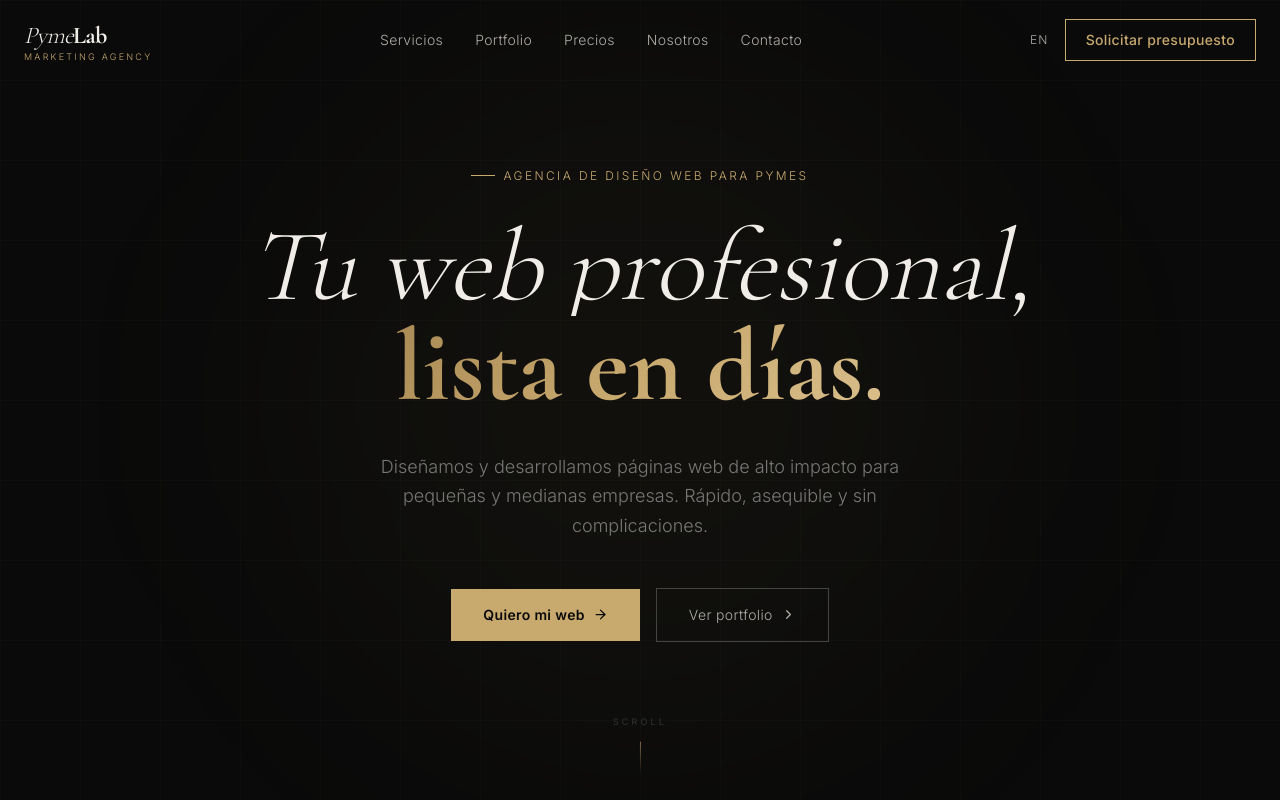
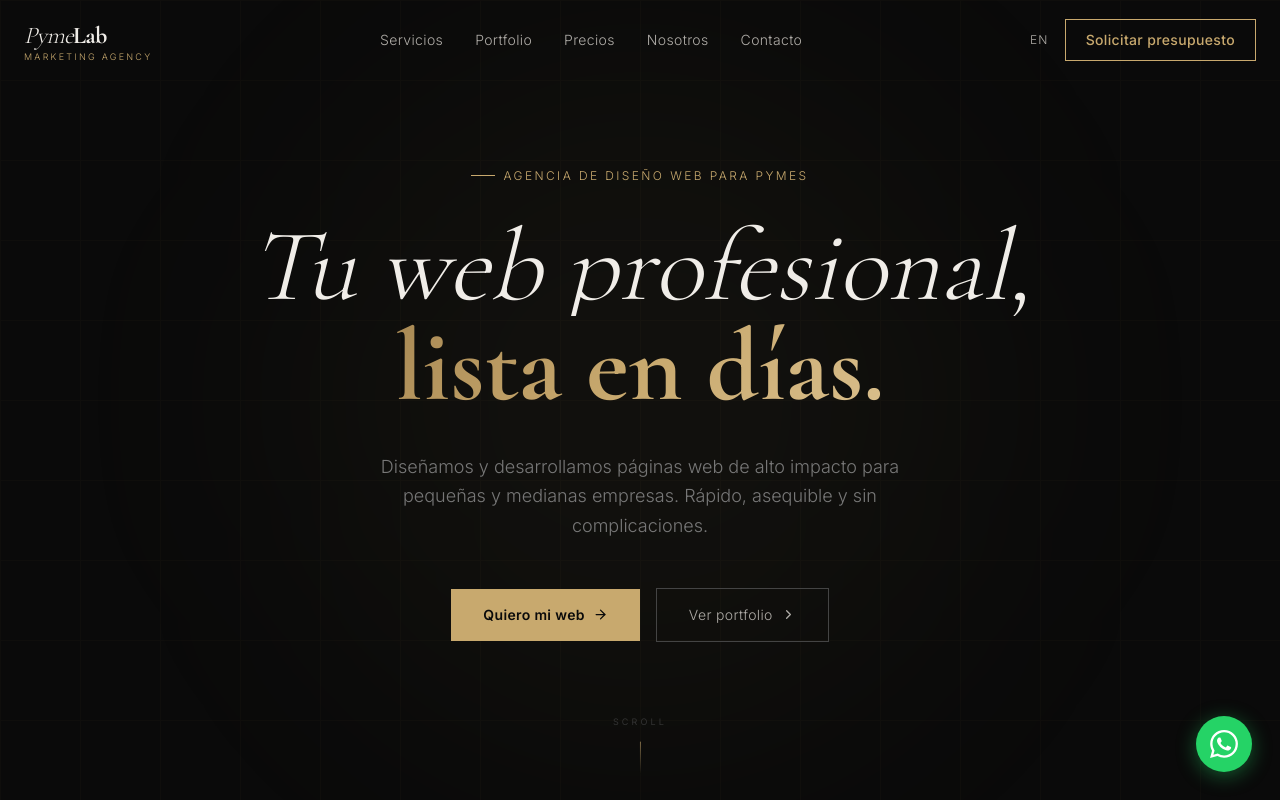
Before and after one commit to montoyaunaimr-dot/pymelabweb, a Next.js app in the folder Desktop/pymelab/pymelab-web/: page / in a window 1280 px wide. Shown: the top 800 px of the page. Built offline with nearby package versions, Linux system fonts and the light colour scheme.

Commit message:
Add floating WhatsApp button to all pages

```diff
--- a/Desktop/pymelab/pymelab-web/app/layout.tsx
+++ b/Desktop/pymelab/pymelab-web/app/layout.tsx
@@ -5,6 +5,7 @@
 import { LanguageProvider } from '@/context/LanguageContext'
 import Navbar from '@/components/Navbar'
 import Footer from '@/components/Footer'
+import WhatsAppButton from '@/components/WhatsAppButton'
 
 const cormorant = Cormorant_Garamond({
   subsets: ['latin'],
@@ -150,6 +151,7 @@
           <Navbar />
           <main>{children}</main>
           <Footer />
+          <WhatsAppButton />
         </LanguageProvider>
       </body>
     </html>
--- /dev/null
+++ b/Desktop/pymelab/pymelab-web/components/WhatsAppButton.tsx
@@ -0,0 +1,46 @@
+'use client'
+
+export default function WhatsAppButton() {
+  const phone   = '34618805348'
+  const message = encodeURIComponent('Hola, me interesa información sobre vuestros servicios web.')
+  const url     = `https://wa.me/${phone}?text=${message}`
+
+  return (
+    <a
+      href={url}
+      target="_blank"
+      rel="noopener noreferrer"
+      aria-label="Contactar por WhatsApp"
+      style={{
+        position:        'fixed',
+        bottom:          '28px',
+        right:           '28px',
+        zIndex:          9999,
+        width:           '56px',
+        height:          '56px',
+        borderRadius:    '50%',
+        background:      '#25D366',
+        display:         'flex',
+        alignItems:      'center',
+        justifyContent:  'center',
+        boxShadow:       '0 4px 20px rgba(37,211,102,0.4)',
+        transition:      'transform 0.2s ease, box-shadow 0.2s ease',
+      }}
+      onMouseEnter={e => {
+        const el = e.currentTarget as HTMLElement
+        el.style.transform  = 'scale(1.1)'
+        el.style.boxShadow  = '0 6px 28px rgba(37,211,102,0.55)'
+      }}
+      onMouseLeave={e => {
+        const el = e.currentTarget as HTMLElement
+        el.style.transform  = 'scale(1)'
+        el.style.boxShadow  = '0 4px 20px rgba(37,211,102,0.4)'
+      }}
+    >
+      {/* WhatsApp SVG icon */}
+      <svg width="28" height="28" viewBox="0 0 24 24" fill="white" xmlns="http://www.w3.org/2000/svg">
+        <path d="M17.472 14.382c-.297-.149-1.758-.867-2.03-.967-.273-.099-.471-.148-.67.15-.197.297-.767.966-.94 1.164-.173.199-.347.223-.644.075-.297-.15-1.255-.463-2.39-1.475-.883-.788-1.48-1.761-1.653-2.059-.173-.297-.018-.458.13-.606.134-.133.298-.347.446-.52.149-.174.198-.298.298-.497.099-.198.05-.371-.025-.52-.075-.149-.669-1.612-.916-2.207-.242-.579-.487-.5-.669-.51-.173-.008-.371-.01-.57-.01-.198 0-.52.074-.792.372-.272.297-1.04 1.016-1.04 2.479 0 1.462 1.065 2.875 1.213 3.074.149.198 2.096 3.2 5.077 4.487.709.306 1.262.489 1.694.625.712.227 1.36.195 1.871.118.571-.085 1.758-.719 2.006-1.413.248-.694.248-1.289.173-1.413-.074-.124-.272-.198-.57-.347m-5.421 7.403h-.004a9.87 9.87 0 01-5.031-1.378l-.361-.214-3.741.982.998-3.648-.235-.374a9.86 9.86 0 01-1.51-5.26c.001-5.45 4.436-9.884 9.888-9.884 2.64 0 5.122 1.03 6.988 2.898a9.825 9.825 0 012.893 6.994c-.003 5.45-4.437 9.884-9.885 9.884m8.413-18.297A11.815 11.815 0 0012.05 0C5.495 0 .16 5.335.157 11.892c0 2.096.547 4.142 1.588 5.945L.057 24l6.305-1.654a11.882 11.882 0 005.683 1.448h.005c6.554 0 11.89-5.335 11.893-11.893a11.821 11.821 0 00-3.48-8.413z"/>
+      </svg>
+    </a>
+  )
+}
```
